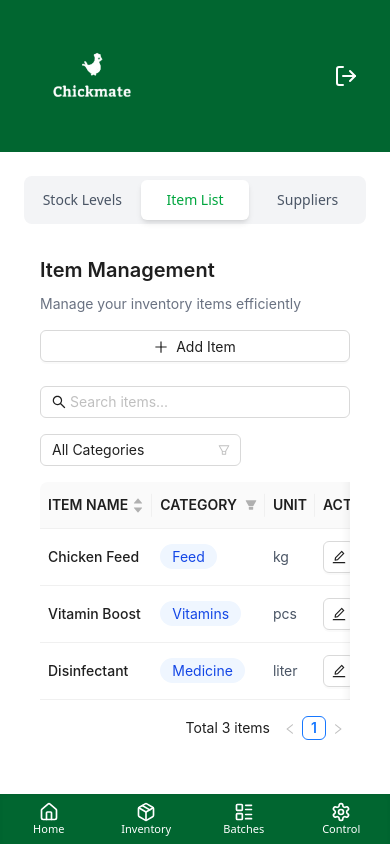
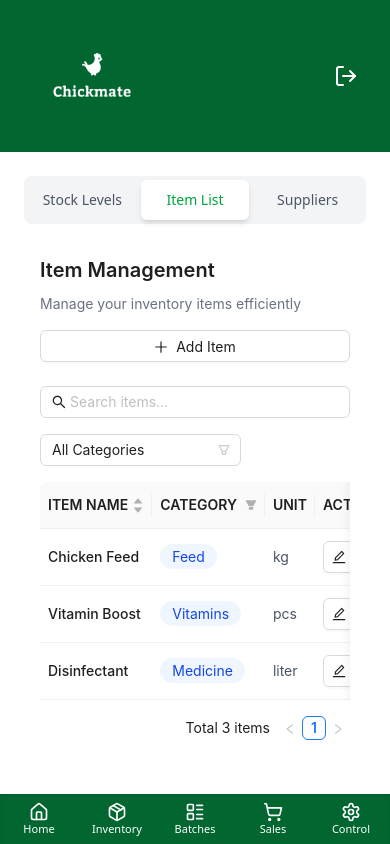
Before and after one commit to 05-14th/PMS, a React (Vite) app: page /inventory in a window 390 px wide. Built offline with nearby package versions, Linux system fonts and the light colour scheme.

Commit message:
Mobile View- Sales

```diff
--- a/src/components/Navbar.tsx
+++ b/src/components/Navbar.tsx
@@ -200,6 +200,15 @@ const Navbar: React.FC<NavbarProps> = ({ isControl = false }) => {
               </li>
               <li className="w-1/6 text-center">
                 <Link
+                  to="/sales"
+                  className="flex flex-col items-center text-white hover:text-green-500"
+                >
+                  <ShoppingCart size={20} />
+                  <span className="text-[11px] leading-tight whitespace-normal">Sales</span>
+                </Link>
+              </li>
+              <li className="w-1/6 text-center">
+                <Link
                   to="/control"
                   className="flex flex-col items-center text-white hover:text-green-500"
                 >
@@ -241,6 +250,15 @@ const Navbar: React.FC<NavbarProps> = ({ isControl = false }) => {
               </li>
               <li className="w-1/5 text-center">
                 <Link
+                  to="/sales"
+                  className="flex flex-col items-center text-white hover:text-green-500"
+                >
+                  <ShoppingCart size={20} />
+                  <span className="text-[11px] leading-tight whitespace-normal">Sales</span>
+                </Link>
+              </li>
+              <li className="w-1/5 text-center">
+                <Link
                   to="/notification"
                   className="flex flex-col items-center text-white hover:text-green-500"
                 >
```
